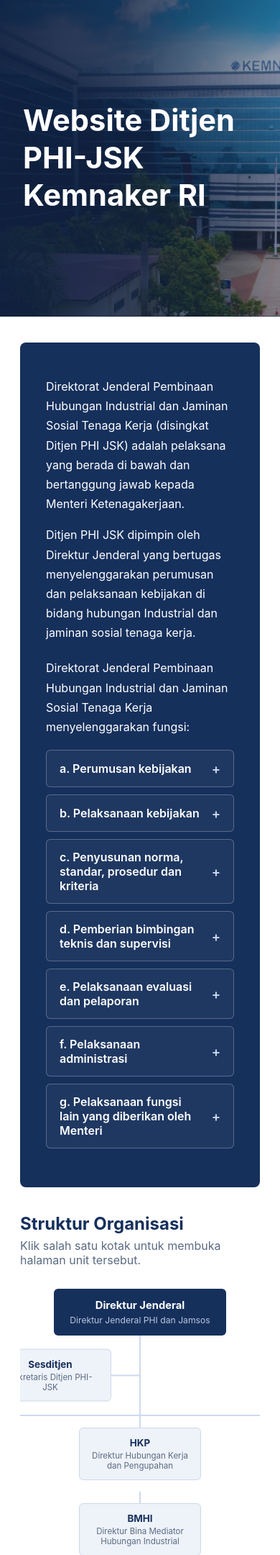
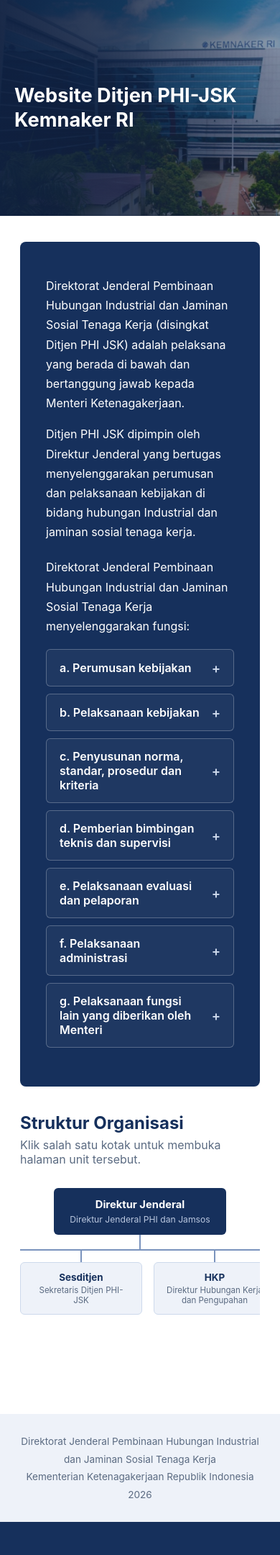
Before and after one commit to RezkyRD/Website-PHIJSK, a Django app: page / in a window 390 px wide. Shown: the part 179-2340 px from the top of the page at 72% size. After the commit the page ends 2294 px from the top, so only its background shows below. Run offline with Django 5.2, Linux system fonts and the light colour scheme; data comes from the database, SQL or seed files in the repository; parts of the project's set-up code (start-up, migrations or seed data) failed here and were passed over.

Commit message:
Tampilan Mobile

```diff
--- a/konten/templates/konten/beranda.html
+++ b/konten/templates/konten/beranda.html
@@ -3,12 +3,28 @@
 {% block title %}Beranda{% endblock %}
 
 {% block hero %}
-<section style="min-height:440px; display:flex; align-items:center;
+<style>
+  .hero-banner {
+    min-height: 440px;
+    display:flex; align-items:center;
     padding: 60px 32px;
     background-image: linear-gradient(90deg, rgba(15,32,64,0.94) 0%, rgba(15,32,64,0.82) 45%, rgba(15,32,64,0.40) 100%), url('{% static "konten/img/gedung-kemnaker.jpg" %}');
-                background-size: cover; background-position: center top 20%;">
+    background-size: cover;
+    background-position: center top 20%;
+  }
+  .hero-banner h1 { color:#fff; font-size:2.6rem; line-height:1.25; margin:0; }
+  @media (max-width: 640px) {
+    .hero-banner {
+      min-height: 300px;
+      padding: 32px 20px;
+      background-position: center center;
+    }
+    .hero-banner h1 { font-size: 1.7rem; }
+  }
+</style>
+<section class="hero-banner">
   <div style="max-width: 1080px; margin: 0 auto; width:100%;">
-    <h1 style="color:#fff; font-size:2.6rem; line-height:1.25; margin:0;">
+    <h1>
       Website Ditjen PHI-JSK<br>Kemnaker RI
     </h1>
   </div>
@@ -60,38 +76,39 @@
   <h2 style="color: var(--navy); margin-bottom: 6px;">Struktur Organisasi</h2>
   <p style="color: var(--muted); margin-top:0;">Klik salah satu kotak untuk membuka halaman unit tersebut.</p>
 
-  <div style="display:flex; flex-direction:column; align-items:center; margin-top: 30px; overflow-x:auto;">
+  <style>
+    .org-scroll { width:100%; overflow-x:auto; padding-bottom:10px; }
+    .org-row { display:flex; gap:16px; flex-wrap:nowrap; justify-content:center; width:max-content; margin:0 auto; }
+    .org-col { display:flex; flex-direction:column; align-items:center; flex-shrink:0; }
+    .org-box { display:block; text-decoration:none; background:#eef2f9; border:1px solid #cdd9ec; border-radius:6px;
+               padding:12px 16px; text-align:center; width:170px; color:var(--navy); }
+  </style>
+  <div style="display:flex; flex-direction:column; align-items:center; margin-top: 30px;">
 
     <!-- Dirjen -->
     <div style="background: var(--navy); color:#fff; border-radius:6px; padding:14px 22px; text-align:center; min-width:220px;">
       <div style="font-weight:700; font-size:0.92rem;">{% if profil.nama_dirjen %}{{ profil.nama_dirjen }}{% else %}Direktur Jenderal{% endif %}</div>
       <div style="font-size:0.76rem; color:#b9c6de; margin-top:4px;">Direktur Jenderal PHI dan Jamsos</div>
     </div>
+    <div style="width:2px; height:20px; background:#7a93bd;"></div>
 
-    <!-- Garis batang lurus ke bawah, dengan Sekretariat bercabang ke samping di tengah -->
-    <div style="position:relative; width:2px; height:110px; background:#cdd9ec;">
+    <!-- Sesditjen + 5 Direktorat sejajar dalam satu baris; di layar sempit tinggal digeser, struktur tidak berubah -->
+    <div class="org-scroll">
+      <div style="border-top:2px solid #7a93bd; width:max-content; min-width:100%; margin:0 auto;"></div>
+      <div class="org-row">
         {% if sekretariat %}
-      <div style="position:absolute; top:50%; right:50%; transform:translateY(-50%); display:flex; align-items:center;">
-        <a href="{% url 'konten:unit_detail' sekretariat.slug %}"
-           style="display:block; text-decoration:none; background:#eef2f9; border:1px solid #cdd9ec; border-radius:6px;
-                  padding:12px 16px; text-align:center; width:170px; color:var(--navy);">
+        <div class="org-col">
+          <div style="width:2px; height:16px; background:#7a93bd;"></div>
+          <a href="{% url 'konten:unit_detail' sekretariat.slug %}" class="org-box">
             <div style="font-weight:700; font-size:0.84rem;">{% if sekretariat.nama_pejabat %}{{ sekretariat.nama_pejabat }}{% else %}{{ sekretariat.singkatan }}{% endif %}</div>
             <div style="font-size:0.72rem; color:var(--muted); margin-top:3px;">{{ sekretariat.jabatan|default:sekretariat.nama }}</div>
           </a>
-        <div style="width:40px; height:2px; background:#cdd9ec;"></div>
         </div>
         {% endif %}
-    </div>
-
-    <!-- Garis horizontal, lalu 5 Direktorat sejajar di bawahnya -->
-    <div style="width:100%; max-width: 980px; border-top:2px solid #cdd9ec;"></div>
-    <div style="display:flex; gap:16px; margin-top:0; flex-wrap:wrap; justify-content:center;">
         {% for unit in direktorat %}
-      <div style="display:flex; flex-direction:column; align-items:center;">
-        <div style="width:2px; height:16px; background:#cdd9ec;"></div>
-        <a href="{% url 'konten:unit_detail' unit.slug %}"
-           style="display:block; text-decoration:none; background:#eef2f9; border:1px solid #cdd9ec; border-radius:6px;
-                  padding:12px 16px; text-align:center; width:170px; color:var(--navy);">
+        <div class="org-col">
+          <div style="width:2px; height:16px; background:#7a93bd;"></div>
+          <a href="{% url 'konten:unit_detail' unit.slug %}" class="org-box">
             <div style="font-weight:700; font-size:0.84rem;">{% if unit.nama_pejabat %}{{ unit.nama_pejabat }}{% else %}{{ unit.singkatan }}{% endif %}</div>
             <div style="font-size:0.72rem; color:var(--muted); margin-top:3px;">{{ unit.jabatan|default:unit.nama }}</div>
           </a>
@@ -99,6 +116,7 @@
         {% endfor %}
       </div>
     </div>
+  </div>
 </section>
 
 {% endblock %}
--- a/konten/templates/konten/unit_detail.html
+++ b/konten/templates/konten/unit_detail.html
@@ -35,9 +35,9 @@
       .tk-root { background:#16305c; color:#fff; border-radius:6px; padding:12px 22px; text-align:center; min-width:220px; font-size:0.86rem; font-weight:700; }
       .tk-root-sub { font-size:0.74rem; font-weight:400; color:#b9c6de; margin-top:4px; }
       .tk-stem { width:2px; height:20px; background:#7a93bd; }
-      .tk-bar { width:100%; max-width:1200px; border-top:2px solid #7a93bd; }
-      .tk-row { display:flex; gap:14px; flex-wrap:wrap; justify-content:center; margin-top:0; }
-      .tk-col { display:flex; flex-direction:column; align-items:center; }
+      .tk-bar { border-top:2px solid #7a93bd; width:max-content; min-width:100%; margin:0 auto; }
+      .tk-row { display:flex; gap:14px; flex-wrap:nowrap; justify-content:center; margin-top:0; width:max-content; margin-left:auto; margin-right:auto; }
+      .tk-col { display:flex; flex-direction:column; align-items:center; flex-shrink:0; }
       .tk-ketua { background:#16305c; color:#fff; border-radius:6px; padding:10px 14px; text-align:center; width:190px; font-size:0.82rem; font-weight:600; }
       .tk-connector { width:2px; height:18px; background:#7a93bd; }
       .tk-wakil { background:#eef2f9; border:1px solid #cdd9ec; border-radius:6px; padding:9px 12px; text-align:center; width:190px; font-size:0.76rem; color:#374863; }
```
Lines whose indentation alone changed are shown as unchanged.
